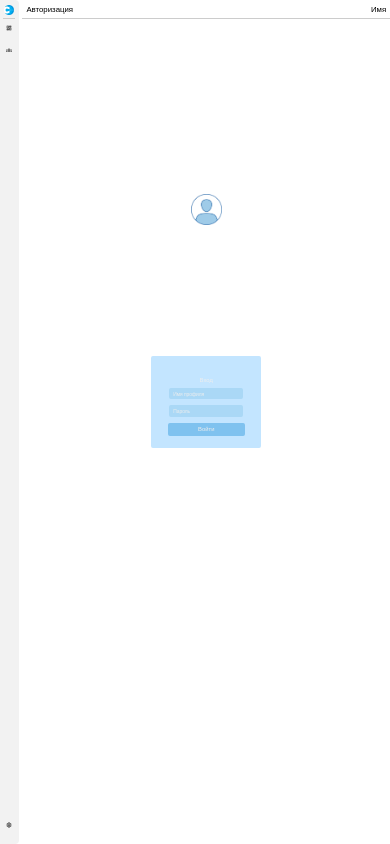
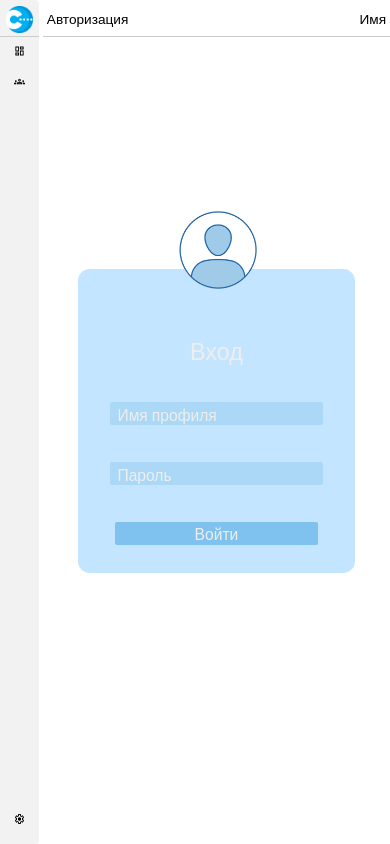
Before and after one commit to AndrewBroke/saikt-classes, a Django app: page /login/ in a window 390 px wide. Run offline with Django 4.2, Linux system fonts and the light colour scheme.

Commit message:
adaptive

```diff
--- a/saikt_classes/classes/static/classes/css/login.css
+++ b/saikt_classes/classes/static/classes/css/login.css
@@ -65,3 +65,41 @@ form {
 ::-ms-input-placeholder {
     color: rgb(238, 238, 238);
 }
+
+/* Адаптив */
+@media screen and (max-width : 420px) {
+
+    #login-logo img {
+        top: 25%;
+        left: 46%;
+    }
+
+    form {
+        width: 80%;
+        height: 40%;
+        border-radius: 3vw;
+    }
+
+    #login-logo img {
+        width: 20vw;
+    }
+
+    #login-p {
+        font-size: 6vw;
+    }
+
+    .input-wrapper {
+        height: 6vw;
+        margin-bottom: 1.5vw;
+        padding: 0.5vw 2vw;
+    }
+
+    #submit-btn {
+        font-size: 4vw;
+        height: 6vw;
+    }
+
+    .text-input {
+        font-size: 4vw;
+    }
+}
--- a/saikt_classes/classes/static/classes/css/style.css
+++ b/saikt_classes/classes/static/classes/css/style.css
@@ -169,3 +169,63 @@ header {
     align-items: flex-start;
     height: 75%;
 }
+
+
+/* Адаптив */
+@media screen and (max-width : 420px) {
+
+    * {
+        font-size: 3.5vw;
+    }
+
+    #aside-bar {
+        width: 10vw;
+    }
+
+    img {
+        width: 5vw;
+    }
+
+    #side-logo img {
+        width: 7vw;
+    }
+
+    #side-logo {
+        height: 9vw;
+    }
+
+    #side-logo div {
+        width: 10vw;
+        height: 0.3vw;
+    }
+
+    #panel img {
+        width: 3vw;
+    }
+
+    header {
+        height: 9.5vw;
+    }
+
+    #header-underline {
+        height: 0.2vw;
+    }
+
+    .card {
+        width: 35vw;
+        height: 27vw;
+        margin: 4.5vw;
+    }
+
+    .card-header h3 {
+        font-size: 5vw;
+    }
+
+    .card-header img {
+        width: 6vw;
+    }
+
+    .card-section-text {
+        font-size: 3vw;
+    }
+}
--- a/saikt_classes/classes/views.py
+++ b/saikt_classes/classes/views.py
@@ -11,93 +11,104 @@ from .forms import LoginForm
 
 @login_required(login_url="login")
 def index(request):
-    if request.user.is_staff:
-        groups = Group.objects.all()
-    else:
-        student = Student.objects.get(user = request.user)
-        groups = Group.objects.filter(pk = student.course_id.pk)
-    students_count = []
+    try:
+        if request.user.is_staff:
+            groups = Group.objects.all()
+        else:
+            student = Student.objects.get(user = request.user)
+            groups = Group.objects.filter(pk = student.course_id.pk)
+        students_count = []
 
 
-    for group in groups:
-        students = Student.objects.filter(course_id = group.pk)
-        students_count.append(len(students))
+        for group in groups:
+            students = Student.objects.filter(course_id = group.pk)
+            students_count.append(len(students))
 
 
-    context = {
-        "title": "Группы",
-        "groups": groups,
-        "students_count": students_count
-    }
-    return render(request, 'classes/index.html', context)
+        context = {
+            "title": "Группы",
+            "groups": groups,
+            "students_count": students_count
+        }
+
+        return render(request, 'classes/index.html', context)
+    except:
+        return render(request, 'classes/index.html')
 
 @login_required(login_url="login")
 def group(request, course_id):
+    try:
+        student = Student.objects.get(user = request.user)
+        if student.course_id.pk != course_id and not request.user.is_staff:
+            return redirect('index')
 
-    student = Student.objects.get(user = request.user)
-    if student.course_id.pk != course_id and not request.user.is_staff:
-        return redirect('index')
+        course = Group.objects.get(pk = course_id)
 
-    course = Group.objects.get(pk = course_id)
+        wd = course.weekdays.all()
+        wd_output = ""
+        for i in wd:
+            wd_output += str(i) + ", "
+        wd_output = wd_output[:-2]
 
-    wd = course.weekdays.all()
-    wd_output = ""
-    for i in wd:
-        wd_output += str(i) + ", "
-    wd_output = wd_output[:-2]
+        students = Student.objects.filter(course_id = course_id)
 
-    students = Student.objects.filter(course_id = course_id)
-
-    if request.method == "POST":
-        for student in students:
-            xp_value = request.POST.get(str(student.pk))
-            student.xp_score = student.xp_score + int(xp_value)
-            student.save()
+        if request.method == "POST":
+            for student in students:
+                xp_value = request.POST.get(str(student.pk))
+                student.xp_score = student.xp_score + int(xp_value)
+                student.save()
 
 
-    context = {
-        "title": f"{course.course} {wd_output} {course.time.strftime('%H:%M')}",
-        "students": students,
-        "student": student
-    }
-    return render(request, 'classes/group.html', context)
+        context = {
+            "title": f"{course.course} {wd_output} {course.time.strftime('%H:%M')}",
+            "students": students,
+            "student": student
+        }
+        return render(request, 'classes/group.html', context)
+    except:
+        return render(request, 'classes/group.html')
 
 
 def student(request):
-    context = {
-        "title": "Профиль"
-    }
-    return render(request, 'classes/student.html', context)
+    try:
+        context = {
+            "title": "Профиль"
+        }
+        return render(request, 'classes/student.html', context)
+    except:
+        return render(request, 'classes/student.html')
 
 def login(request):
+    try:
+        if request.method == "GET":
+            form = LoginForm()
 
-    if request.method == "GET":
-        form = LoginForm()
+            context = {
+                "title": "Авторизация",
+                "form": form
+            }
+            return render(request, 'classes/registration/login.html', context)
 
-        context = {
-            "title": "Авторизация",
-            "form": form
-        }
-        return render(request, 'classes/registration/login.html', context)
+        else:
+            form = LoginForm(request.POST)
 
-    else:
-        form = LoginForm(request.POST)
+            if form.is_valid():
+                username = form.cleaned_data['username']
+                password = form.cleaned_data['password']
+                user = authenticate(request,username=username,password=password)
+                print("форма валидна")
+                if user:
+                    print("юзер чота там")
+                    auth_login(request, user)
+                    return redirect('index')
 
-        if form.is_valid():
-            username = form.cleaned_data['username']
-            password = form.cleaned_data['password']
-            user = authenticate(request,username=username,password=password)
-            print("форма валидна")
-            if user:
-                print("юзер чота там")
-                auth_login(request, user)
-                return redirect('index')
-
-        context = {
-            "title": "Авторизация",
-            "form": form
-        }
-        return render(request, 'classes/registration/login.html', context)
+            context = {
+                "title": "Авторизация",
+                "form": form
+            }
+            return render(request, 'classes/registration/login.html', context)
+    except:
+        return render(request, 'classes/registration/login.html')
 
 
 
```
